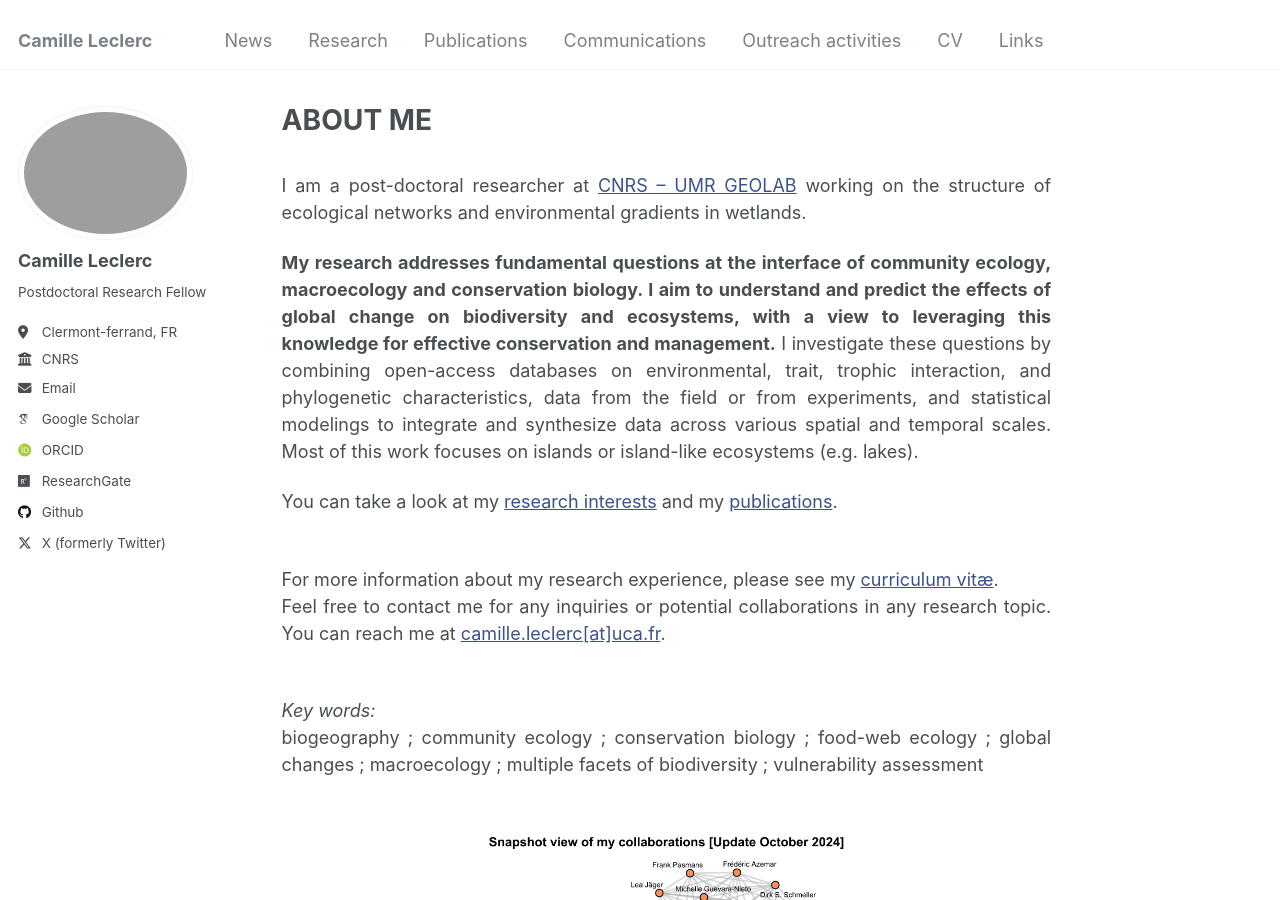
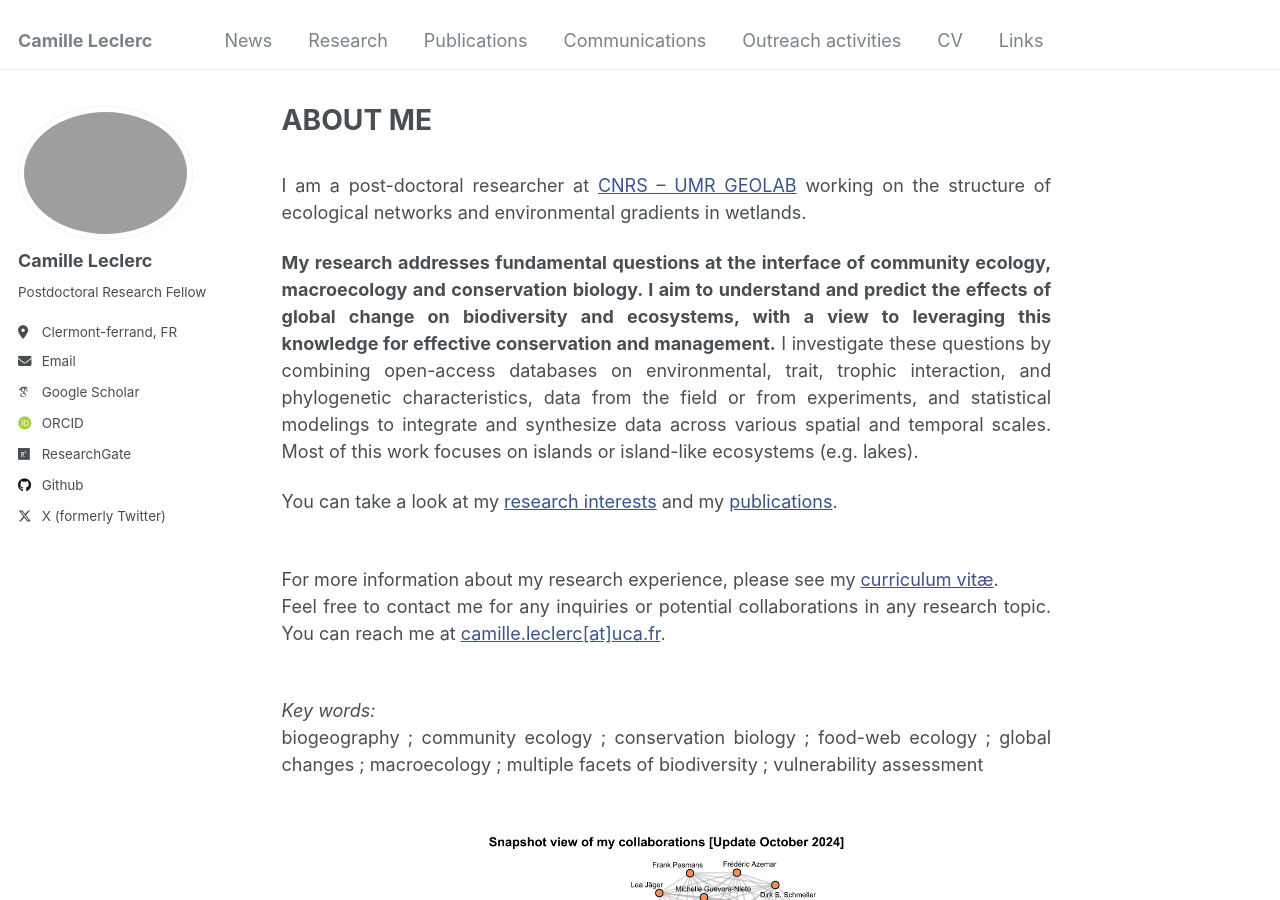
Before and after one commit to CamilleLeclerc/camilleleclerc.github.io, a Jekyll site: the page built from _pages/about.md, in a window 1280 px wide and 900 px high. Built offline with Jekyll 4.4.1, drawn with Linux system fonts in a browser that asks for light colours; some web fonts are replaced.

Commit message:
Udpdates

```diff
--- a/_config.yml
+++ b/_config.yml
@@ -26,7 +26,7 @@ author:
   pronouns         : # example: "she/her"
   bio              : "Postdoctoral Research Fellow"
   location         : "Clermont-ferrand, FR"
-  employer         : "CNRS"
+  employer         : #"CNRS"
   uri              : # URL
   email            : "camille.leclerc@uca.fr"
 
```
